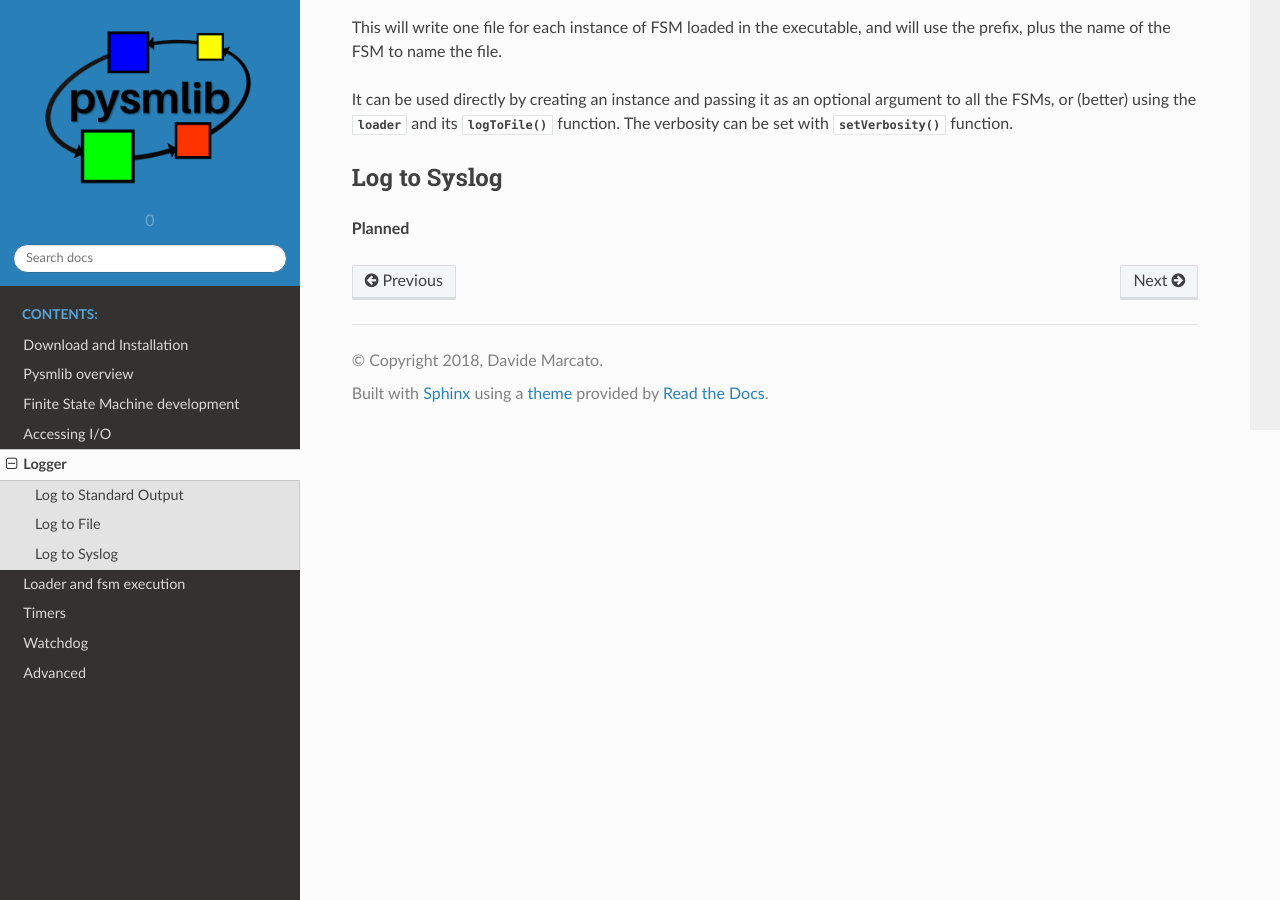
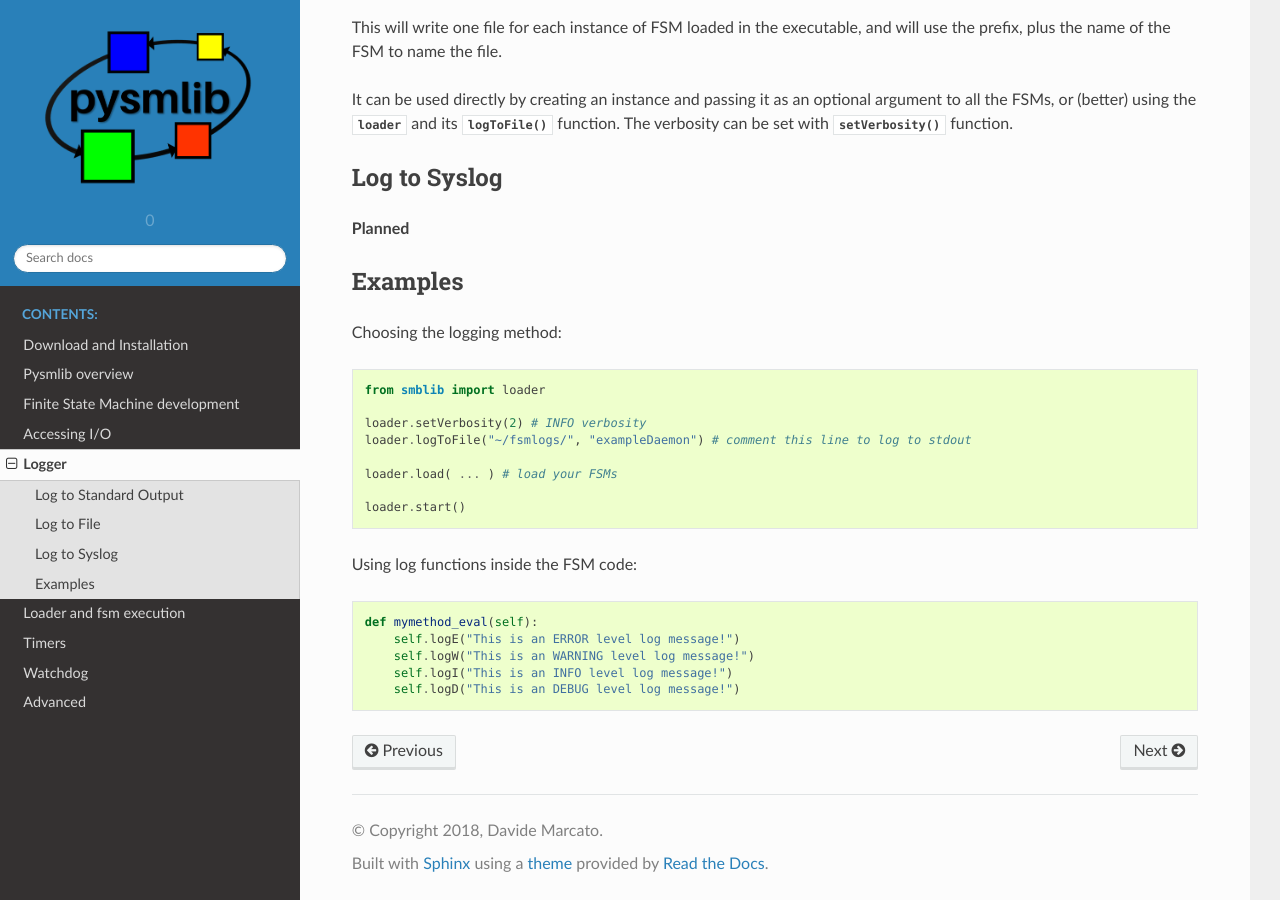
Before and after one commit to darcato/pysmlib, a Sphinx documentation site: the page built from doc/logger.rst, in a window 1280 px wide and 900 px high, scrolled down 913 px. Built offline with Sphinx 7.4.7 and the Read the Docs theme 2.0.0, drawn with Linux system fonts in a browser that asks for light colours.

Commit message:
logger examples doc

```diff
--- a/doc/logger.rst
+++ b/doc/logger.rst
@@ -56,3 +56,25 @@ Log to Syslog
 ~~~~~~~~~~~~~~~~~~~~~~~~~~~
 
 **Planned**
+
+Examples
+~~~~~~~~~~~~~~~~~~~~~~~~~~~
+
+Choosing the logging method::
+
+    from smblib import loader
+
+    loader.setVerbosity(2) # INFO verbosity
+    loader.logToFile("~/fsmlogs/", "exampleDaemon") # comment this line to log to stdout
+
+    loader.load( ... ) # load your FSMs
+
+    loader.start()
+
+Using log functions inside the FSM code::
+
+    def mymethod_eval(self):
+        self.logE("This is an ERROR level log message!")
+        self.logW("This is an WARNING level log message!")
+        self.logI("This is an INFO level log message!")
+        self.logD("This is an DEBUG level log message!")
```
